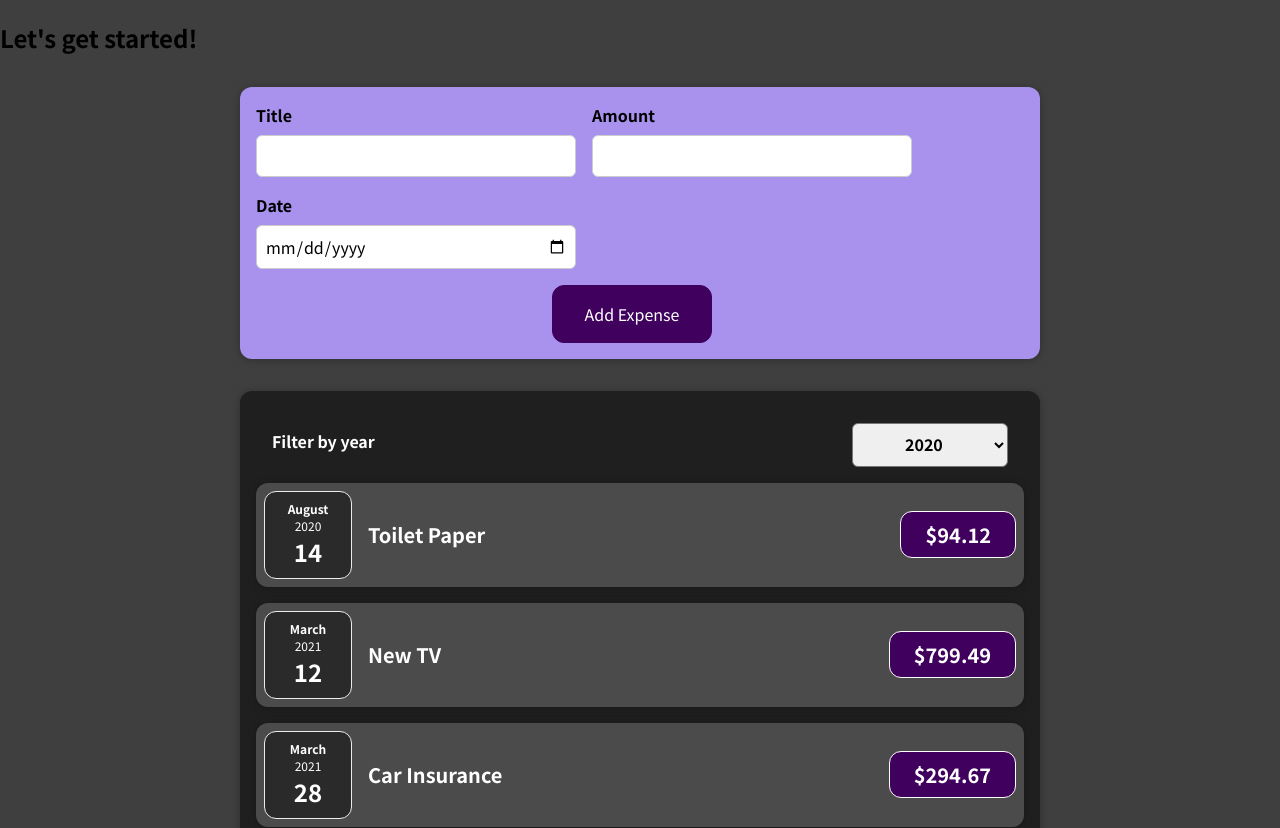
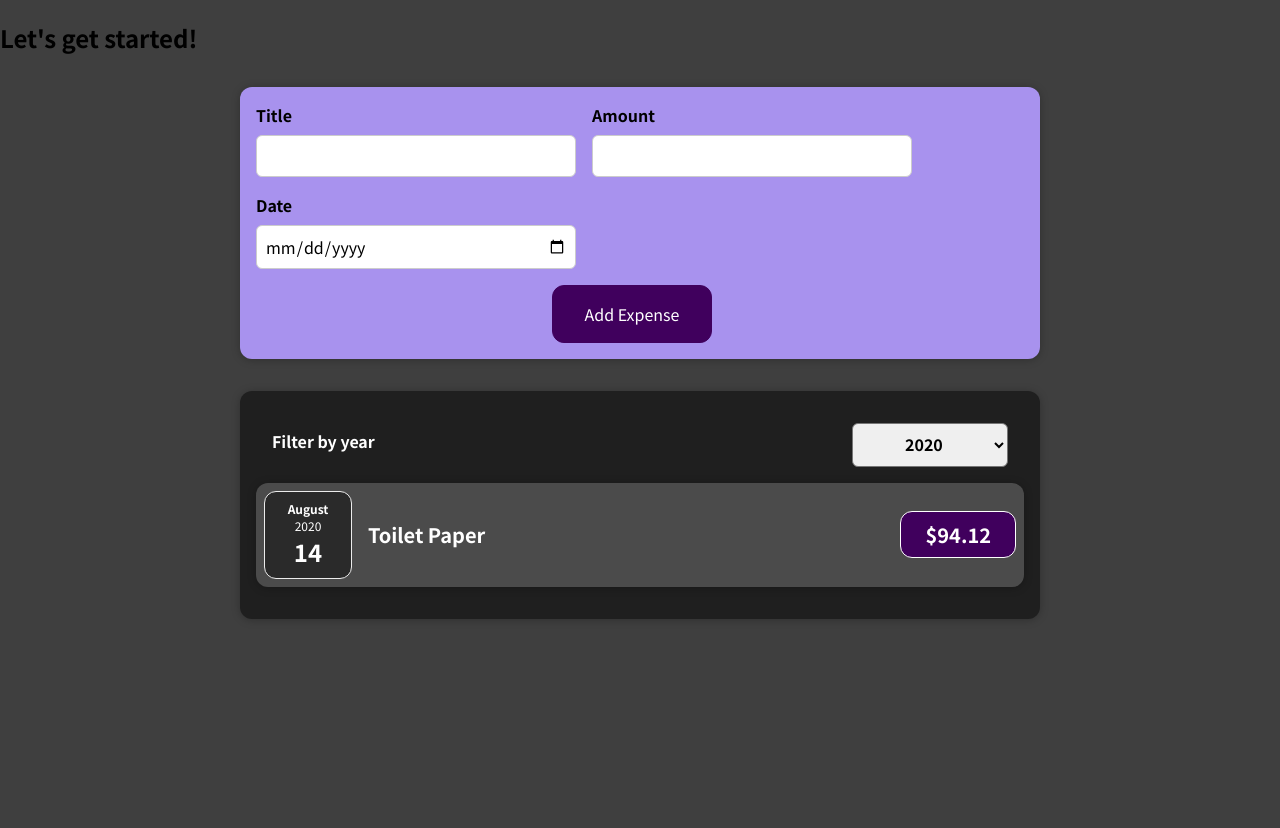
Before and after one commit to alixwawa/expensetracker, a React (Create React App) app: page / in a window 1280 px wide. Shown: the top 828 px of the page. After the commit the page ends 800 px from the top, so only its background shows below. Built offline with nearby package versions, Linux system fonts and the light colour scheme.

Commit message:
added ability to filter date

```diff
--- a/src/components/Expenses/Expenses.js
+++ b/src/components/Expenses/Expenses.js
@@ -10,16 +10,21 @@ const Expenses = (props) => {
 		setFilteredYear(selectedYear);
 	};
 
+	const filterYear = props.items.filter((item) => {
+		return item.date.getFullYear() === parseInt(filteredYear);
+	});
+
+	// console.log(filterYear);
 	return (
 		<Card className="expenses">
 			<ExpensesFilter
 				selected={filteredYear}
 				onChangeFilter={filterChangeHandler}
 			/>
-			{props.items.map((expense) => {
+			{filterYear.map((expense) => {
 				return (
 					<ExpenseItem
-						id={expense.id}
+						key={expense.id}
 						title={expense.title}
 						amount={expense.amount}
 						date={expense.date}
```
